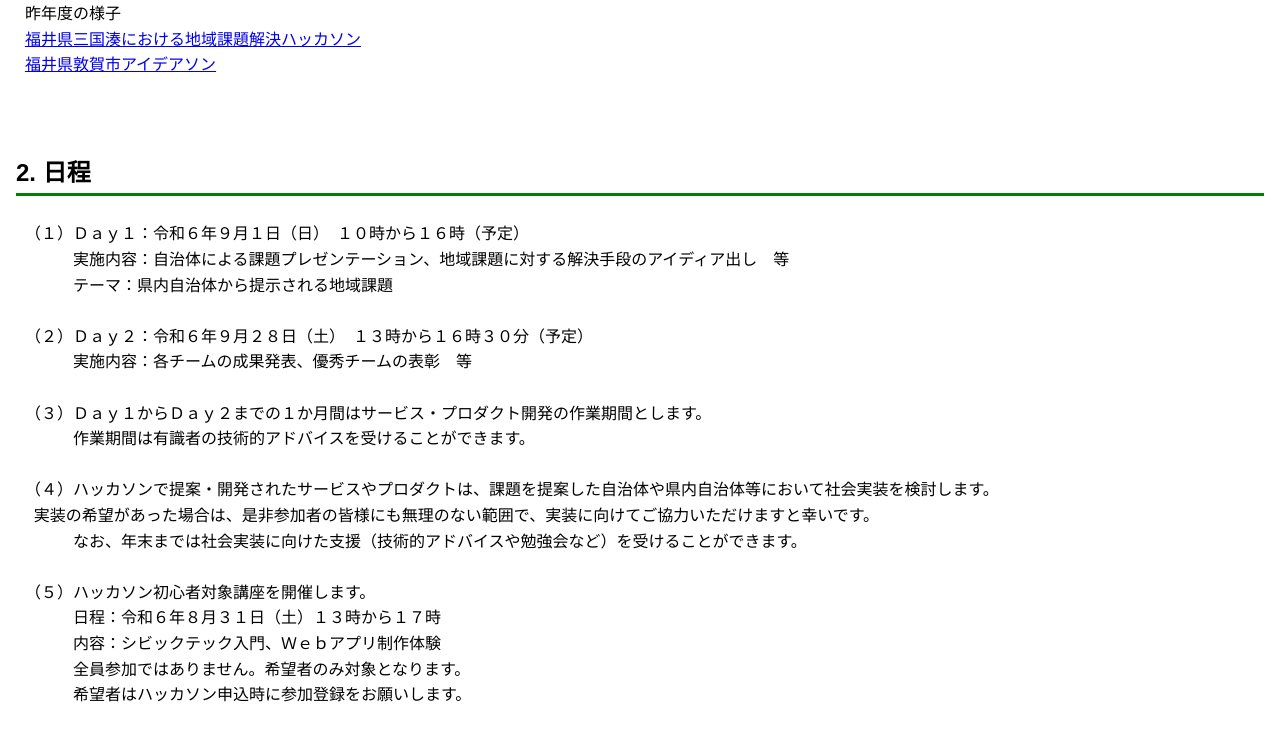
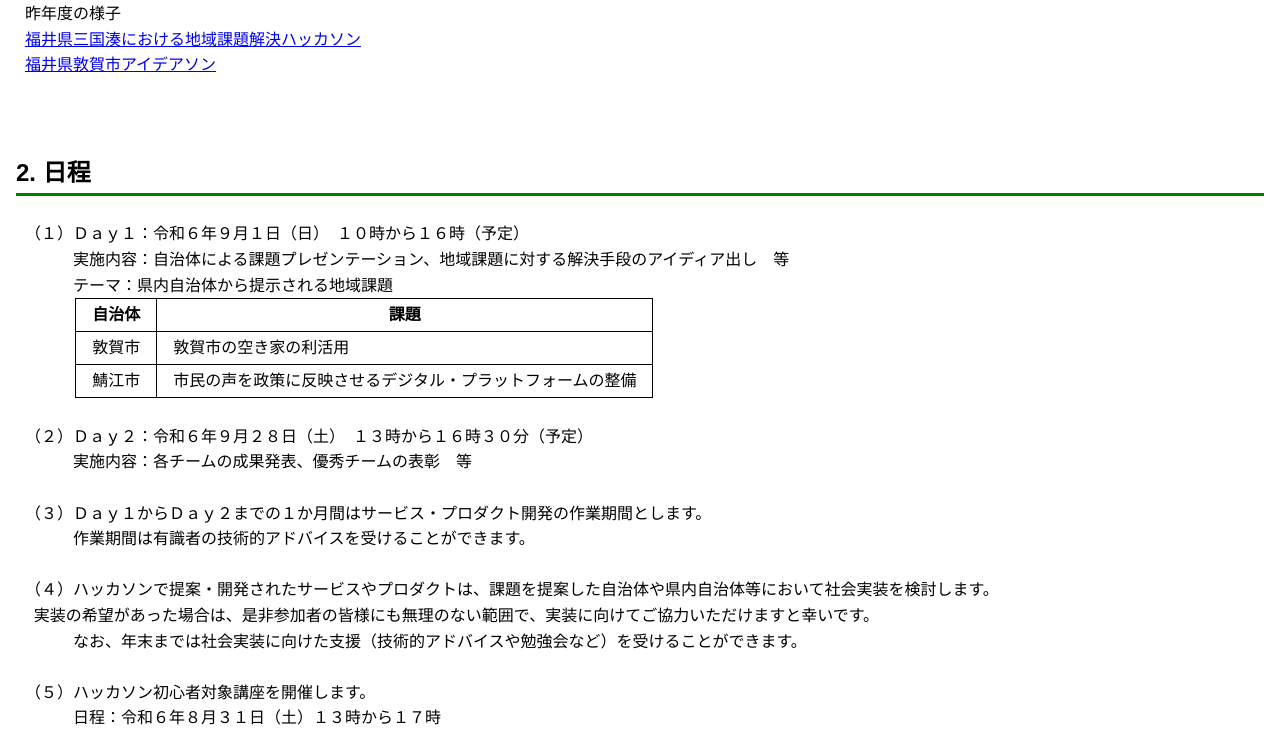
Before and after one commit to code4fukui/fukui-chijihai-hackathon-20240901, a plain HTML site: page index.html in a window 1280 px wide. Shown: the part 1590-2320 px from the top of the page. Drawn offline with Linux system fonts and the light colour scheme.

Commit message:
テーマと後援を追加

```diff
--- a/index.html
+++ b/index.html
@@ -21,6 +21,15 @@
   }
   img {
     width: 100%;
+  }
+  table, th, table, td {
+    border: 1px solid black;
+    border-collapse: collapse;
+    margin-left: 3.7em;
+    padding-top: 0.2em;
+    padding-bottom: 0.2em;
+    padding-left: 1em;
+    padding-right: 1em;
   }
   </style>
   </head><body>
@@ -49,8 +58,20 @@
   <h2>2. 日程</h2>
   （１）Ｄａｙ１：令和６年９月１日（日）　１０時から１６時（予定）
   　　　実施内容：自治体による課題プレゼンテーション、地域課題に対する解決手段のアイディア出し　等
-  　　　テーマ：県内自治体から提示される地域課題
-
+  　　　テーマ：県内自治体から提示される地域課題<table>
+    <tr>
+      <th>自治体</th>
+      <th>課題</th>
+    </tr>
+    <tr>
+      <td>敦賀市</td>
+      <td>敦賀市の空き家の利活用</td>
+    </tr>
+    <tr>
+      <td>鯖江市</td>
+      <td>市民の声を政策に反映させるデジタル・プラットフォームの整備</td>
+    </tr>
+  </table>
   （２）Ｄａｙ２：令和６年９月２８日（土）　１３時から１６時３０分（予定）
   　　　実施内容：各チームの成果発表、優秀チームの表彰　等
 
@@ -99,7 +120,8 @@
   <section>
   <h2>6. 主催　共催　後援</h2>
   主催：福井県
-  共催：課題提供候補自治体（調整中）
+  共催：課題提供候補自治体（敦賀市　鯖江市）
+  後援：Code for FUKUI
   </section>
 
   <section>
```
Also changed, not shown: appreq.html (+23 -2 lines).
